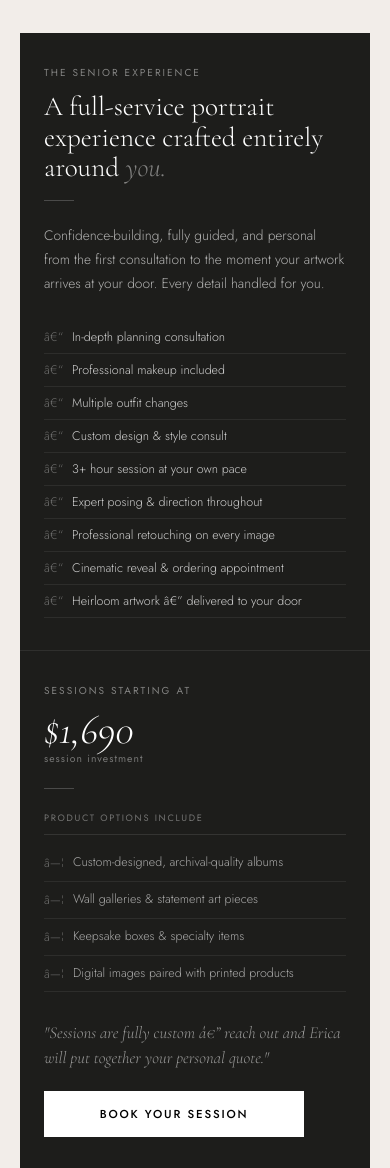
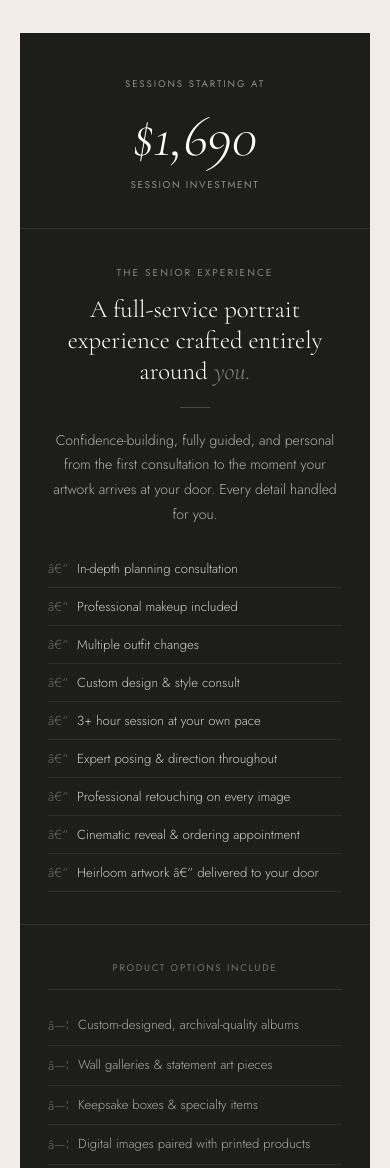
Before and after one commit to reveleadtion/Erica-Land-Seniors, a plain HTML site: page index.html in a window 390 px wide. Shown: the part 8171-9339 px from the top of the page. Drawn offline with nearby package versions, Linux system fonts and the light colour scheme.

Commit message:
Update index.html

```diff
--- a/index.html
+++ b/index.html
@@ -260,13 +260,14 @@ nav.s .nav-btn{border-color:var(--charcoal);color:var(--charcoal)}
 .dot{width:7px;height:7px;border-radius:50%;background:var(--lgray);cursor:pointer;transition:background .3s,transform .3s;border:none;padding:0}
 .dot.a{background:var(--dusty);transform:scale(1.25)}
 
-/* PACKAGE */
+/* ============================================
+   PACKAGE — desktop (unchanged two-column)
+   ============================================ */
 #packages{padding:clamp(64px,9vw,116px) 0;background:var(--cream)}
 .pkg-hd{text-align:center;margin-bottom:clamp(36px,5vw,60px)}
 .pkg-hd .body{max-width:500px;margin:0 auto;text-align:center}
 .pkg-note{font-size:.74rem;color:var(--gray);font-style:italic;text-align:center;margin-top:9px;letter-spacing:.05em}
 
-/* Desktop two-column card */
 .pkg-card{background:var(--charcoal);display:grid;grid-template-columns:1fr 1fr;gap:0;max-width:960px;margin:0 auto}
 .pkg-col-left{padding:clamp(32px,5vw,52px) clamp(24px,4vw,44px);border-right:1px solid rgba(255,255,255,.08)}
 .pkg-col-right{padding:clamp(32px,5vw,52px) clamp(24px,4vw,44px);display:flex;flex-direction:column}
@@ -292,6 +293,9 @@ nav.s .nav-btn{border-color:var(--charcoal);color:var(--charcoal)}
 .pkg-right-bottom{margin-top:auto;padding-top:28px}
 .pkg-right-price-block{margin-bottom:24px}
 .pkg-right-tagline{font-family:var(--serif);font-size:1.05rem;font-style:italic;font-weight:300;color:rgba(255,255,255,.55);line-height:1.5;margin-bottom:20px}
+
+/* Mobile-only price hero block (hidden on desktop) */
+.pkg-mobile-price{display:none}
 
 /* FORM */
 #booking{padding:clamp(60px,8vw,96px) 0;background:var(--warm-white)}
@@ -339,7 +343,11 @@ footer p{font-size:.68rem;letter-spacing:.08em;color:rgba(255,255,255,.42);margi
   .pkg-card{grid-template-columns:1fr;max-width:540px}
   .pkg-col-left{border-right:none;border-bottom:1px solid rgba(255,255,255,.08)}
 }
-/* MOBILE ≤600px */
+
+/* ============================================
+   MOBILE ≤600px — PRICING REBUILT
+   Lead with the NUMBER, then name, desc, lists
+   ============================================ */
 @media(max-width:600px){
   .about-grid{gap:24px}
   .wpm-grid{gap:24px}
@@ -359,9 +367,99 @@ footer p{font-size:.68rem;letter-spacing:.08em;color:rgba(255,255,255,.42);margi
   nav.s{padding:10px 16px}
   .nav-logo-img{height:26px}
   .nav-btn{font-size:.6rem;padding:8px 13px}
-  .pkg-card{padding:0}
   .hero-btns,.final-btns{flex-direction:column;align-items:center}
   .btn{width:100%;max-width:260px;text-align:center}
+
+  /* --- PRICING CARD MOBILE REBUILD --- */
+  .pkg-card{
+    grid-template-columns:1fr;
+    max-width:100%;
+    padding:0;
+    margin:0 auto;
+  }
+
+  /* SHOW mobile price hero, HIDE desktop right-col price block */
+  .pkg-mobile-price{
+    display:block;
+    text-align:center;
+    padding:44px 28px 36px;
+    border-bottom:1px solid rgba(255,255,255,.08);
+  }
+  .pkg-mobile-price .pkg-name{
+    margin-bottom:18px;
+    font-size:.6rem;
+    color:rgba(255,255,255,.5);
+  }
+  .pkg-mobile-price .pkg-price{
+    font-size:3.6rem;
+    margin-bottom:10px;
+    line-height:1;
+  }
+  .pkg-mobile-price .pkg-lbl{
+    font-size:.62rem;
+    letter-spacing:.16em;
+    color:rgba(255,255,255,.5);
+    margin:0;
+    text-transform:uppercase;
+  }
+
+  /* LEFT column: remove top price-area padding, tighten spacing */
+  .pkg-col-left{
+    padding:36px 28px 32px;
+    border-right:none;
+    border-bottom:1px solid rgba(255,255,255,.08);
+  }
+  .pkg-col-left .pkg-name{
+    text-align:center;
+    margin-bottom:14px;
+  }
+  .pkg-col-left .h2{
+    text-align:center;
+    font-size:1.55rem !important;
+    margin-bottom:20px !important;
+    line-height:1.25;
+  }
+  .pkg-col-left .pkg-rule{
+    margin:0 auto 20px;
+  }
+  .pkg-col-left .pkg-desc{
+    text-align:center;
+    margin-bottom:24px;
+    font-size:.88rem;
+  }
+  .pkg-list li{
+    padding:9px 0;
+    font-size:.82rem;
+  }
+
+  /* RIGHT column: hide the desktop price block, keep product list + CTA */
+  .pkg-col-right{
+    padding:36px 28px 40px;
+  }
+  .pkg-right-hide-mobile{display:none !important;}
+
+  .pkg-col-right .pkg-sub-hd{
+    text-align:center;
+    margin-bottom:16px;
+    padding-bottom:14px;
+    font-size:.6rem;
+  }
+  .pkg-sub-list li{
+    padding:9px 0;
+    font-size:.82rem;
+  }
+
+  .pkg-right-bottom{
+    padding-top:28px;
+    margin-top:24px;
+    border-top:1px solid rgba(255,255,255,.08);
+  }
+  .pkg-right-tagline{
+    text-align:center;
+    font-size:1.02rem;
+    margin-bottom:24px;
+    padding:0 4px;
+  }
 }
 </style>
 </head>
@@ -635,7 +733,11 @@ footer p{font-size:.68rem;letter-spacing:.08em;color:rgba(255,255,255,.42);margi
   </div>
 </section>
 
-<!-- PACKAGE -->
+<!-- ============================================
+     PACKAGE SECTION
+     Desktop: two-column unchanged
+     Mobile: price hero leads → package details → product options → CTA
+     ============================================ -->
 <section id="packages">
   <div class="wrap">
     <div class="pkg-hd r">
@@ -647,6 +749,14 @@ footer p{font-size:.68rem;letter-spacing:.08em;color:rgba(255,255,255,.42);margi
     </div>
 
     <div class="pkg-card r">
+
+      <!-- MOBILE-ONLY price hero — leads with the number -->
+      <div class="pkg-mobile-price">
+        <p class="pkg-name">Sessions Starting At</p>
+        <div class="pkg-price">$1,690</div>
+        <p class="pkg-lbl">session investment</p>
+      </div>
+
       <!-- LEFT: title, description, session inclusions -->
       <div class="pkg-col-left">
         <p class="pkg-name">The Senior Experience</p>
@@ -666,9 +776,9 @@ footer p{font-size:.68rem;letter-spacing:.08em;color:rgba(255,255,255,.42);margi
         </ul>
       </div>
 
-      <!-- RIGHT: price, product options, CTA -->
+      <!-- RIGHT: price (desktop only), product options, CTA -->
       <div class="pkg-col-right">
-        <div>
+        <div class="pkg-right-hide-mobile">
           <p class="pkg-name">Sessions Starting At</p>
           <div class="pkg-price">$1,690</div>
           <div class="pkg-lbl">session investment</div>
```
